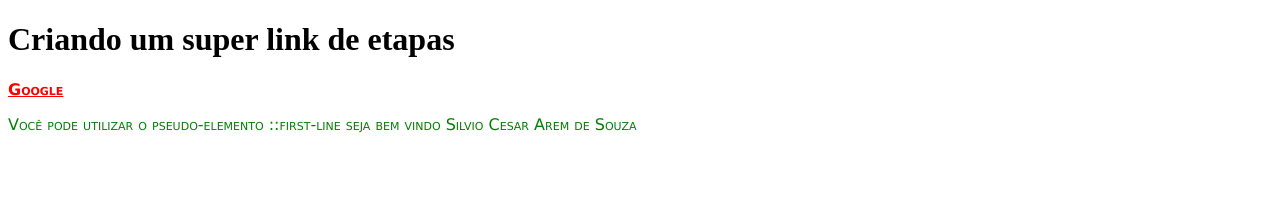
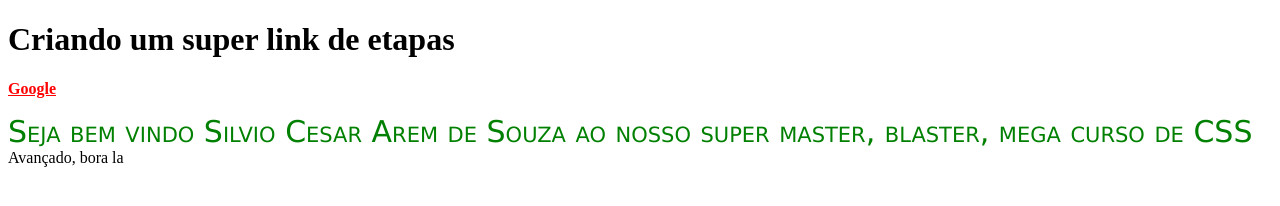
Before and after one commit to Silvio-Arem/aula-3-css-avancado-pseudo-class, a plain HTML site: page index.html in a window 1280 px wide. Drawn offline with Linux system fonts and the light colour scheme.

Commit message:
defining the pseudo-elements

```diff
--- a/index.html
+++ b/index.html
@@ -1,5 +1,6 @@
 <!DOCTYPE html>
 <html lang="en">
+
 <head>
     <meta charset="UTF-8">
     <meta http-equiv="X-UA-Compatible" content="IE=edge">
@@ -7,12 +8,17 @@
     <link rel="stylesheet" href="style.css">
     <title>Página em CSS - Avançado com Pseudo-elemnt</title>
 </head>
+
 <body>
 
     <h1>Criando um super link de etapas</h1>
     <p><b><a href="https://www.google.com.br/">Google</a></b></p>
 
-    <p>Você pode utilizar o pseudo-elemento ::first-line seja bem vindo Silvio Cesar Arem de Souza  </p>
+    <p class="pseudoP">Seja bem vindo Silvio Cesar Arem de Souza ao
+        nosso
+        super master, blaster, mega curso de CSS Avançado, bora
+        la </p>
 
 </body>
+
 </html>
--- a/style.css
+++ b/style.css
@@ -18,8 +18,9 @@ a:active{
     color: palevioletred;
 }
 
-p::first-line{
+.pseudoP::first-line{
     color: green;
     font-variant: small-caps;
     font-family: Verdana, Geneva, Tahoma, sans-serif;
+    font-size: 30px;
 }
```
